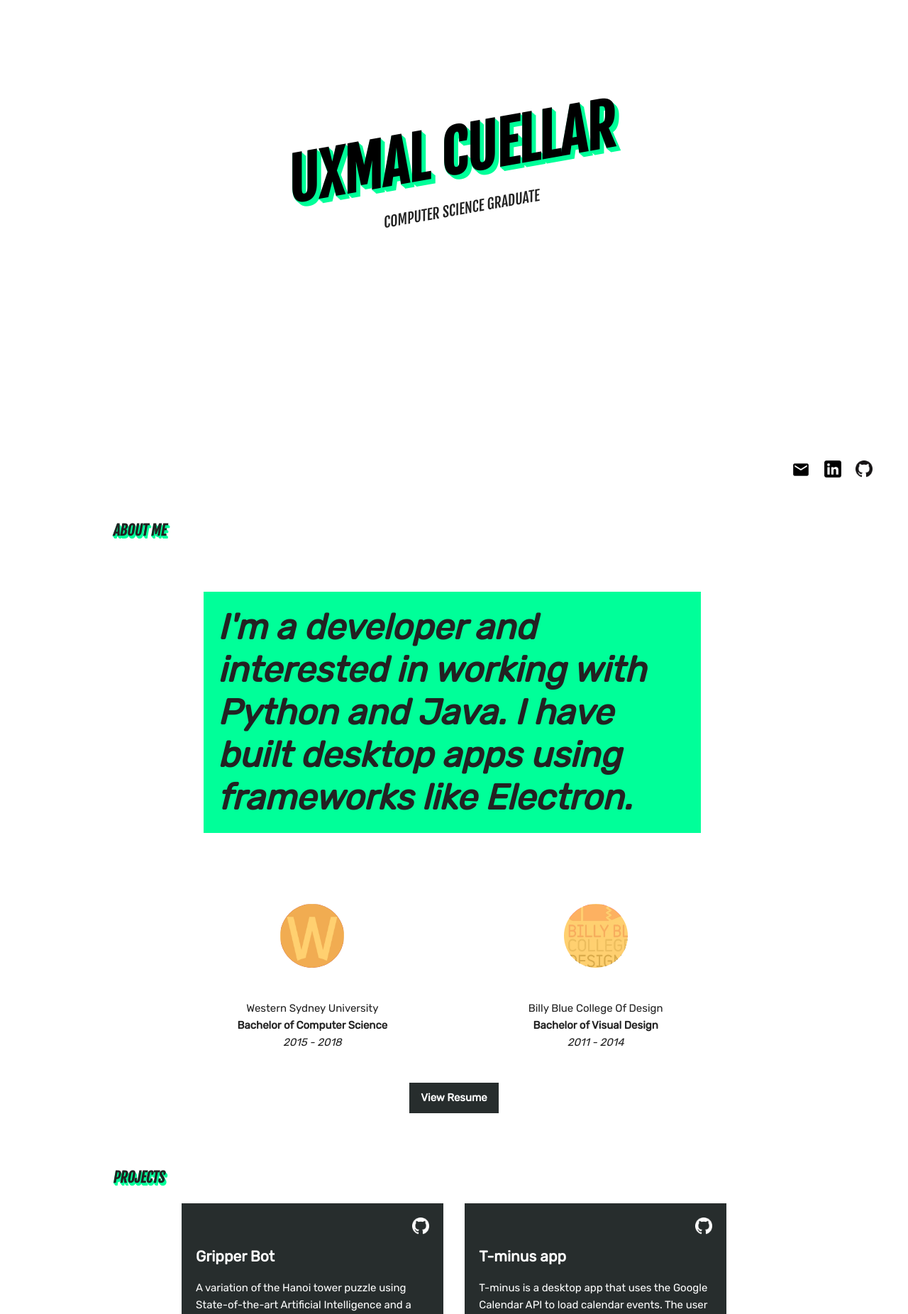
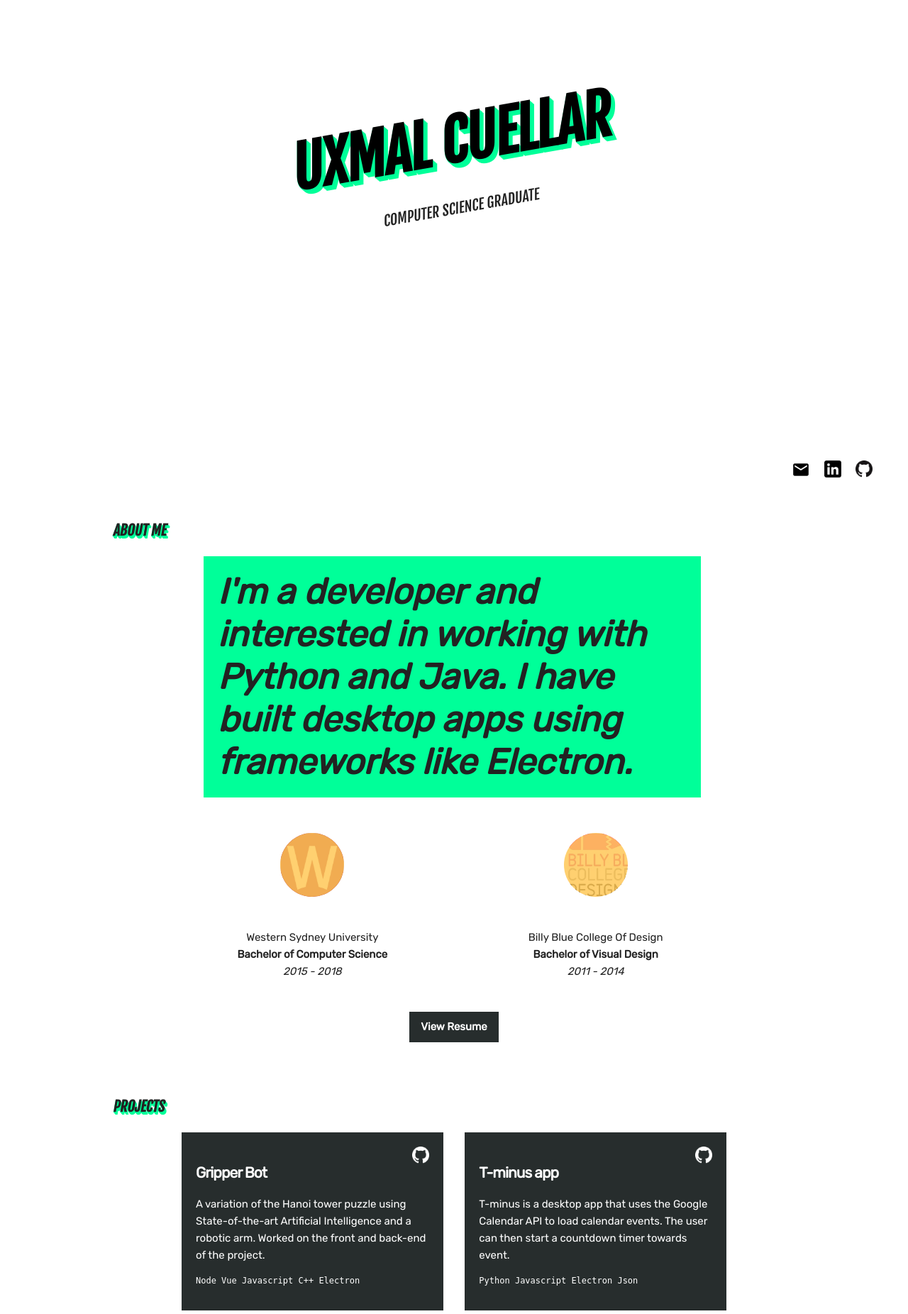
Before and after one commit to UxmalCuellar/v1, a Flask app: page / in a window 1280 px wide. Shown: the part 88-1940 px from the top of the page at 71% size. Run offline with Flask 2, Linux system fonts and the light colour scheme; some libraries are stand-ins or nearby versions.

Commit message:
Fixing leading and kerning with typography

```diff
--- a/static/main.css
+++ b/static/main.css
@@ -13,6 +13,9 @@ html, body {
 .title {
    height: 100%;
    position: relative;
+}
+#myName {
+   padding-bottom: 30px;
 }
 
 #say-my-name {
@@ -310,6 +313,7 @@ html, body {
    font-weight: bold;
    line-height: 57px;
    padding: 20px;
+   margin: 0px;
 }
 
 /* Eduction */
--- a/static/skeleton.css
+++ b/static/skeleton.css
@@ -128,7 +128,13 @@
      font-weight: 400;
      color: #222; }
 
-
+/* Typography
+___________________________________________________ */
+  h1 {
+    margin-top: 0;
+    margin-bottom: 2rem;
+    font-weight: 300;
+    font-size: 4.0rem; line-height: 1.2;  letter-spacing: -.1rem;}
 
    /* Links
    –––––––––––––––––––––––––––––––––––––––––––––––––– */
--- a/templates/index.html
+++ b/templates/index.html
@@ -4,7 +4,6 @@
 <!-- Title page -->
 <div class="title">
    <div class="name-title">
-      <!-- FIXME line spacing too high -->
       <h1 id="myName"><b>UXMAL CUELLAR</b></h1>
       <p>COMPUTER SCIENCE GRADUATE</p>
    </div>
--- a/templates/layout.html
+++ b/templates/layout.html
@@ -18,7 +18,7 @@
    <meta name="viewport" content="width=device-width, initial-scale=1">
 
    <!-- font –––––––––––––––––––––––––––––––––––––––––––––––––– -->
-   <link rel="stylesheet" href="https://fonts.googleapis.com/css?family=Fjalla+One">
+   <link rel="stylesheet" href="https://fonts.googleapis.com/css?family=Fjalla+One&display=swap">
    <link href="https://fonts.googleapis.com/icon?family=Material+Icons&display=swap" rel="stylesheet">
    <link href="//fonts.googleapis.com/css?family=Raleway:400,300,600&display=swap" rel="stylesheet" type="text/css">
    <!-- <link defer rel='stylesheet' href='https://use.fontawesome.com/releases/v5.7.0/css/all.css'
```
